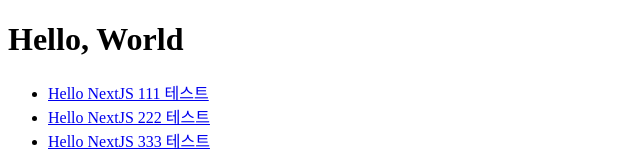
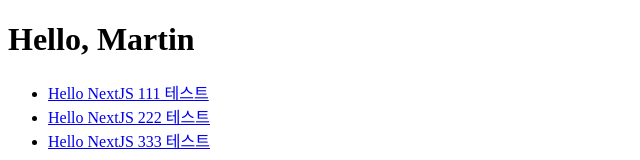
Before and after one commit to MartinYounghoonKim/nextjs-tutorial, a Next.js app: page / in a window 1280 px wide. Shown: the top 160 px of the page, without its empty margins (0-640 px from the left). Built offline with nearby package versions, Linux system fonts and the light colour scheme.

Commit message:
배포 테스트

```diff
--- a/pages/index.js
+++ b/pages/index.js
@@ -2,7 +2,7 @@
 
 const Index = () => (
   <div>
-    <h1>Hello, World</h1>
+    <h1>Hello, Martin</h1>
     <ul>
       <PostLink id="nextjs-1" title="Hello NextJS 111 테스트"/>
       <PostLink id="nextjs-2" title="Hello NextJS 222 테스트"/>
```
